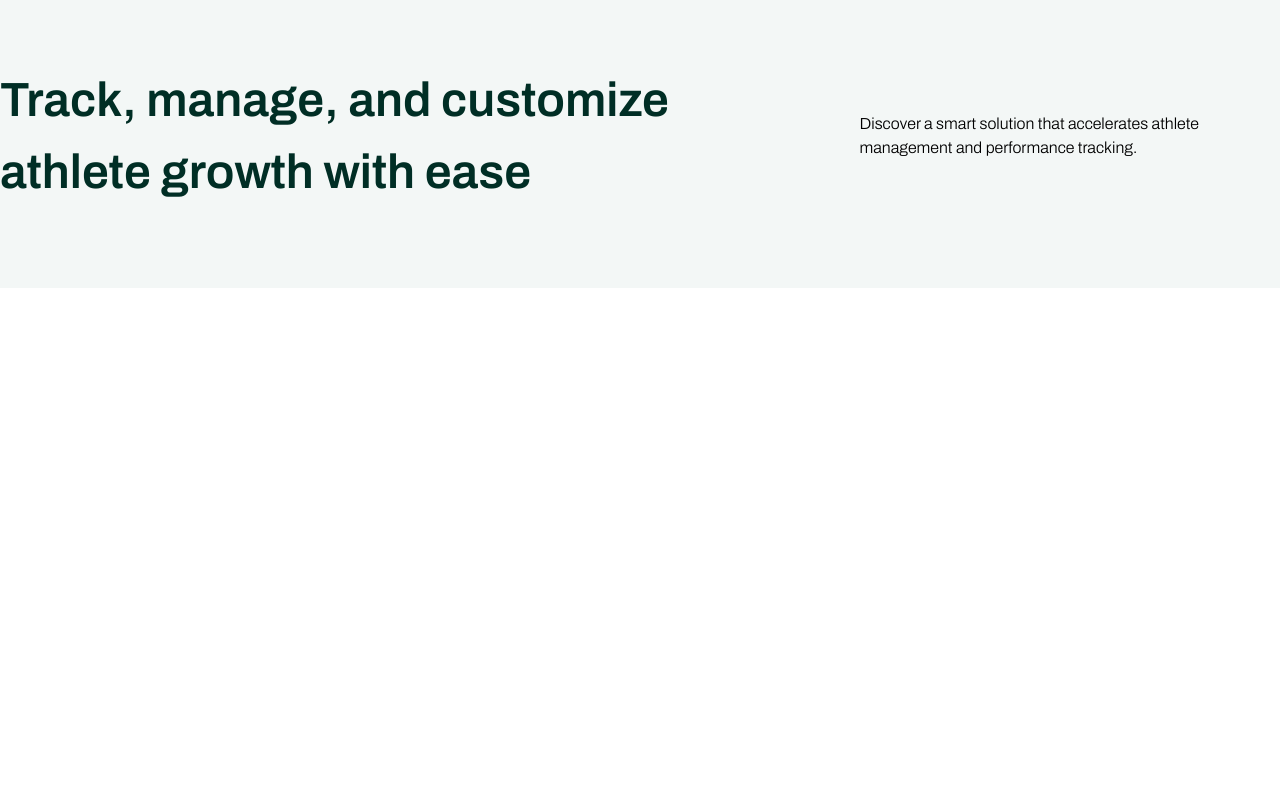
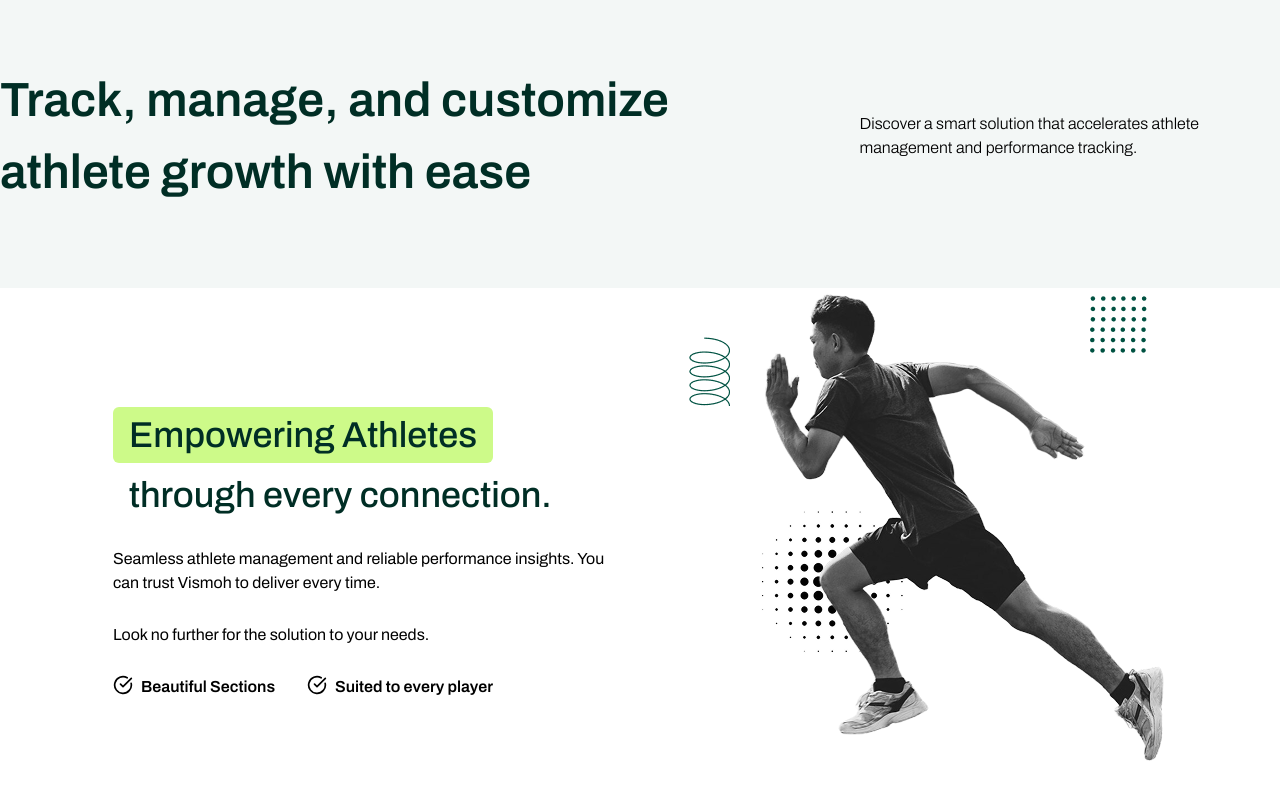
Before and after one commit to init-to-winit/client, a React (Vite) app: page / in a window 1280 px wide. Shown: the part 1044-1844 px from the top of the page. Before the commit the page ends 1332 px from the top, so only its background shows below. Built offline with nearby package versions, Linux system fonts and the light colour scheme.

Commit message:
feat: add Man component to Landing page

```diff
--- /dev/null
+++ b/src/components/landing/Man.jsx
@@ -0,0 +1,37 @@
+import React from "react";
+import ManRunning from "../../assets/images/man-running.png";
+import { CircleCheckBig } from "lucide-react";
+export default function Man() {
+  return (
+    <div className="flex max-7xl mx-auto items-center justify-center gap-16 mb-[5rem]">
+      <div>
+        <div className="my-[2rem]">
+          <h1 className="text-4xl my-3 font-medium bg-secondary px-4 rounded-md py-2 text-primary inline-block">
+            Empowering Athletes
+          </h1>
+          <h1 className="text-4xl font-medium px-4 rounded-sm text-primary">
+            through every connection.
+          </h1>
+        </div>
+        <p className="max-w-lg">
+          Seamless athlete management and reliable performance insights. You can
+          trust Vismoh to deliver every time.
+        </p>
+        <p className="my-7">Look no further for the solution to your needs.</p>
+        <div className="flex gap-8">
+          <div className="flex gap-2">
+            <CircleCheckBig size={20} />
+            <p className="font-semibold">Beautiful Sections</p>
+          </div>
+          <div className="flex gap-2">
+            <CircleCheckBig size={20} />
+            <p className="font-semibold">Suited to every player</p>
+          </div>
+        </div>
+      </div>
+      <div>
+        <img src={ManRunning} alt="" />
+      </div>
+    </div>
+  );
+}
--- a/src/pages/Landing.jsx
+++ b/src/pages/Landing.jsx
@@ -1,4 +1,5 @@
 import Hero from "@/components/landing/Hero";
+import Man from "@/components/landing/Man";
 import Navbar from "@/components/landing/Navbar";
 import Options from "@/components/landing/Options";
 import Track from "@/components/landing/Track";
@@ -11,6 +12,7 @@ export default function Landing() {
       <Hero />
       <Options />
       <Track />
+      <Man />
     </>
   );
 }
```
